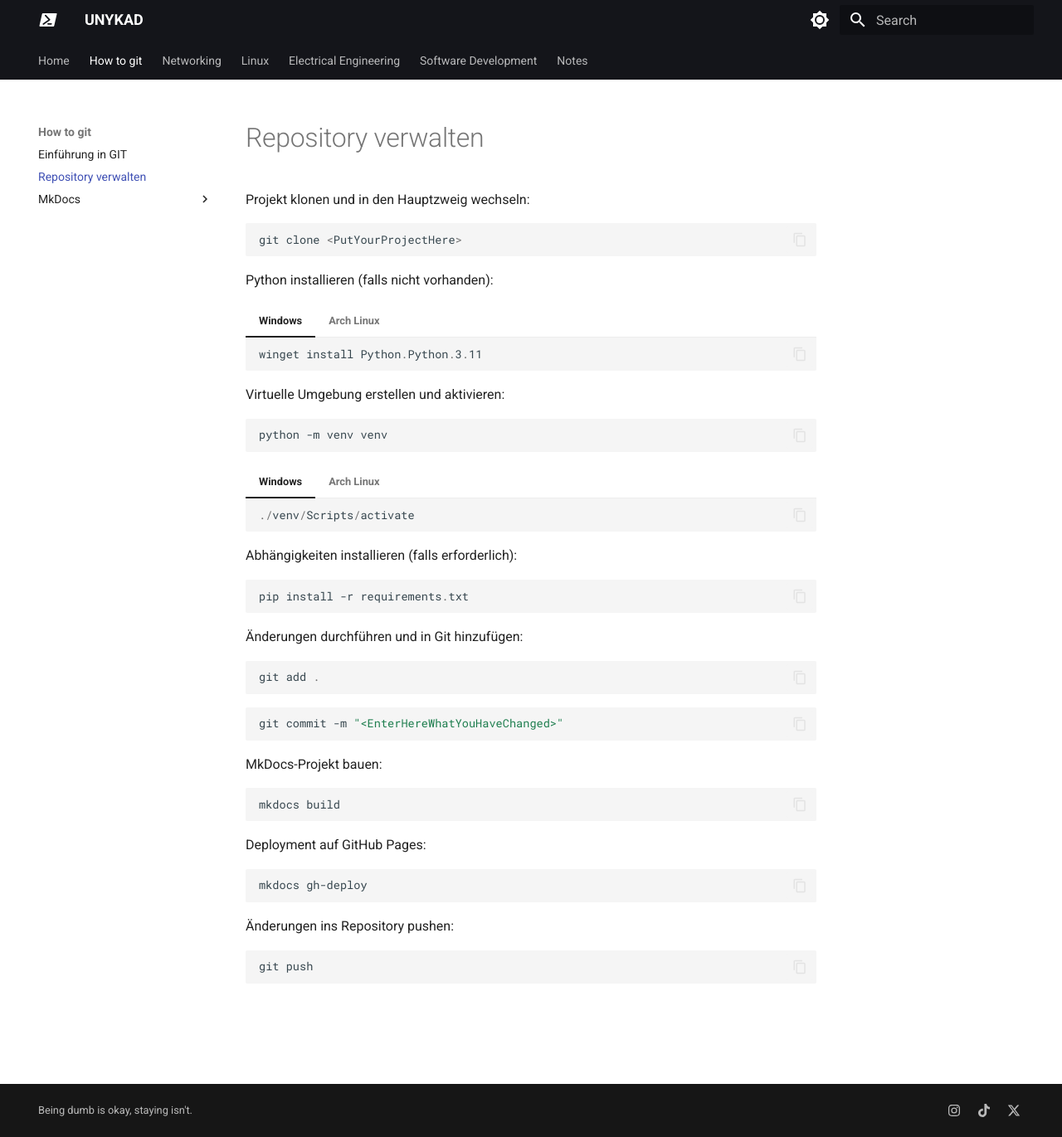
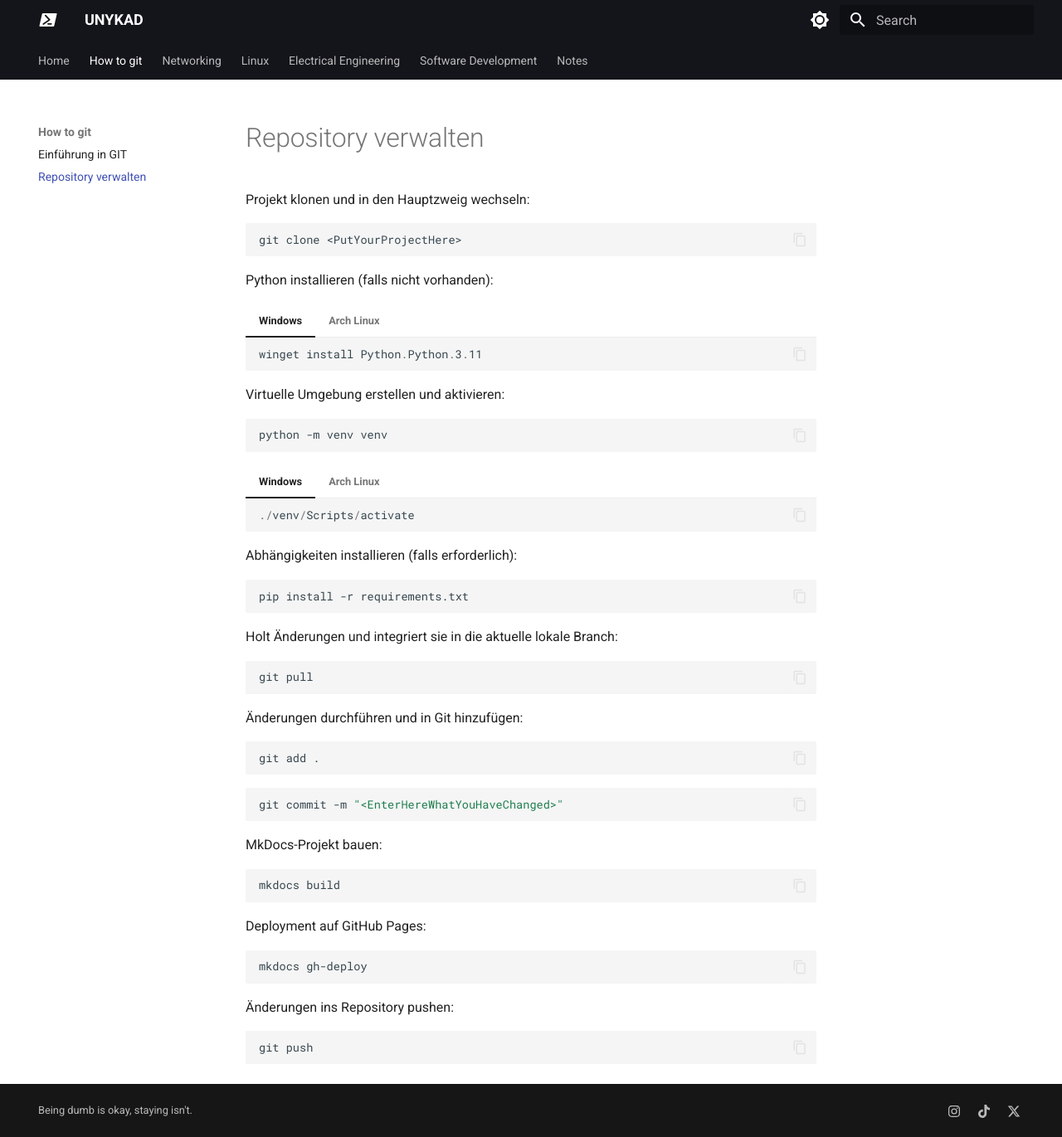
Before and after one commit to kuchapo/UNYKAD, an MkDocs documentation site: the page built from docs/How to git/repo_verwalten.md, in a window 1280 px wide and 1371 px high. Shown: the whole window at 83% size. Built offline with MkDocs 1.6.1 and Material for MkDocs 9.7.7, drawn with Linux system fonts in a browser that asks for light colours.

Commit message:
markdown syntax in repo verwalten angepasst

````diff
--- a/docs/How to git/repo_verwalten.md
+++ b/docs/How to git/repo_verwalten.md
@@ -2,7 +2,7 @@
 
 Projekt klonen und in den Hauptzweig wechseln:
 
-```powershell
+```sh
 git clone <PutYourProjectHere>
 ```
 
@@ -20,7 +20,7 @@
 
 Virtuelle Umgebung erstellen und aktivieren:
 
-```powershell
+```sh
 python -m venv venv
 ```
 
@@ -36,34 +36,40 @@
 
 Abhängigkeiten installieren (falls erforderlich):
 
-```powershell
+```sh
 pip install -r requirements.txt
+```
+
+Holt Änderungen und integriert sie in die aktuelle lokale Branch:
+
+```sh
+git pull
 ```
 
 Änderungen durchführen und in Git hinzufügen:
 
-```powershell
+```sh
 git add .
 ```
 
-```powershell
+```sh
 git commit -m "<EnterHereWhatYouHaveChanged>"
 ```
 
 MkDocs-Projekt bauen:
 
-```powershell
+```sh
 mkdocs build
 ```
 
 Deployment auf GitHub Pages:
 
-```powershell
+```sh
 mkdocs gh-deploy
 ```
 
 Änderungen ins Repository pushen:
 
-```powershell
+```sh
 git push
 ```
````
Also changed, not shown: docs/How to git/MkDocs/erste_schritte.md (deleted, +0 -17 lines).
